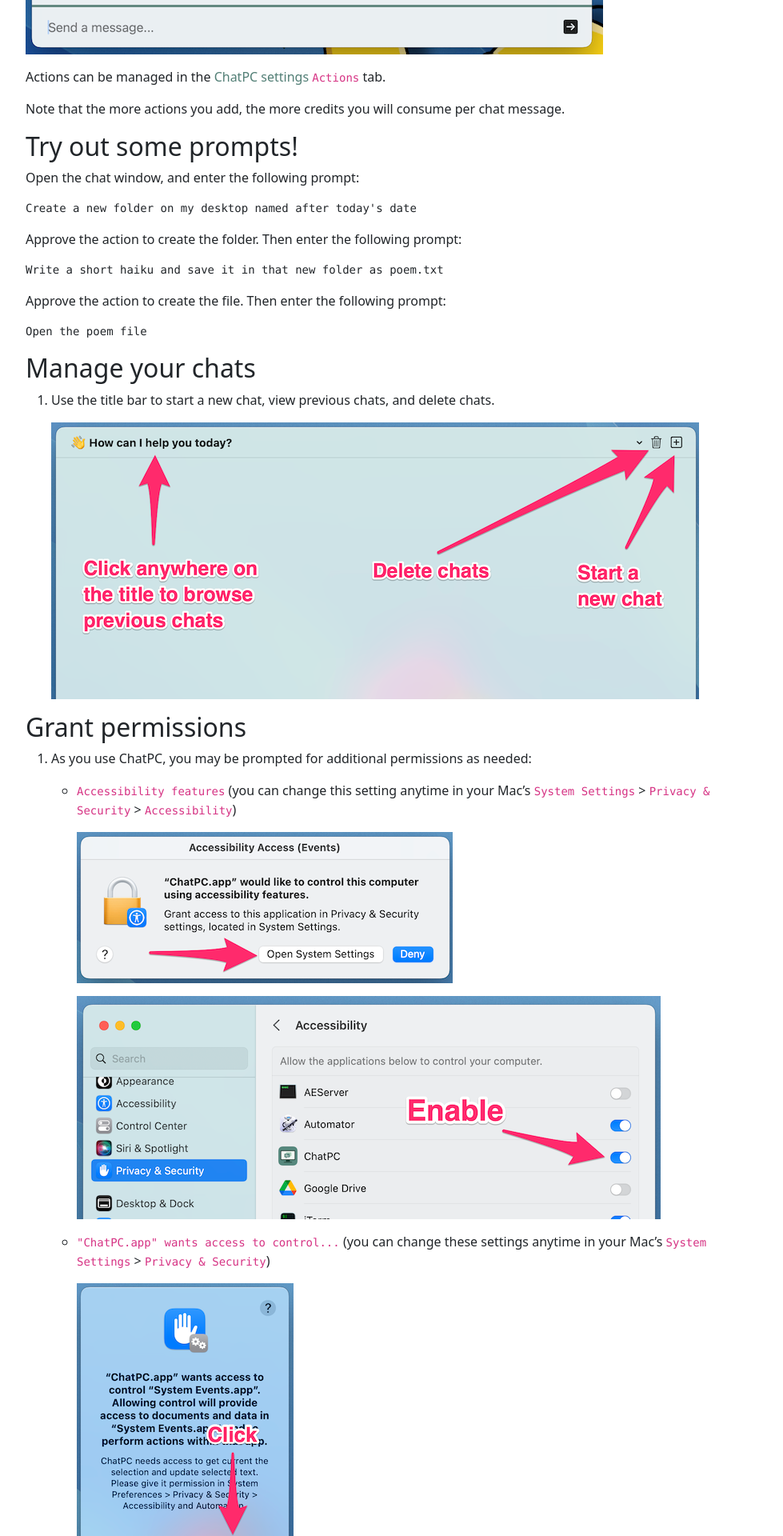
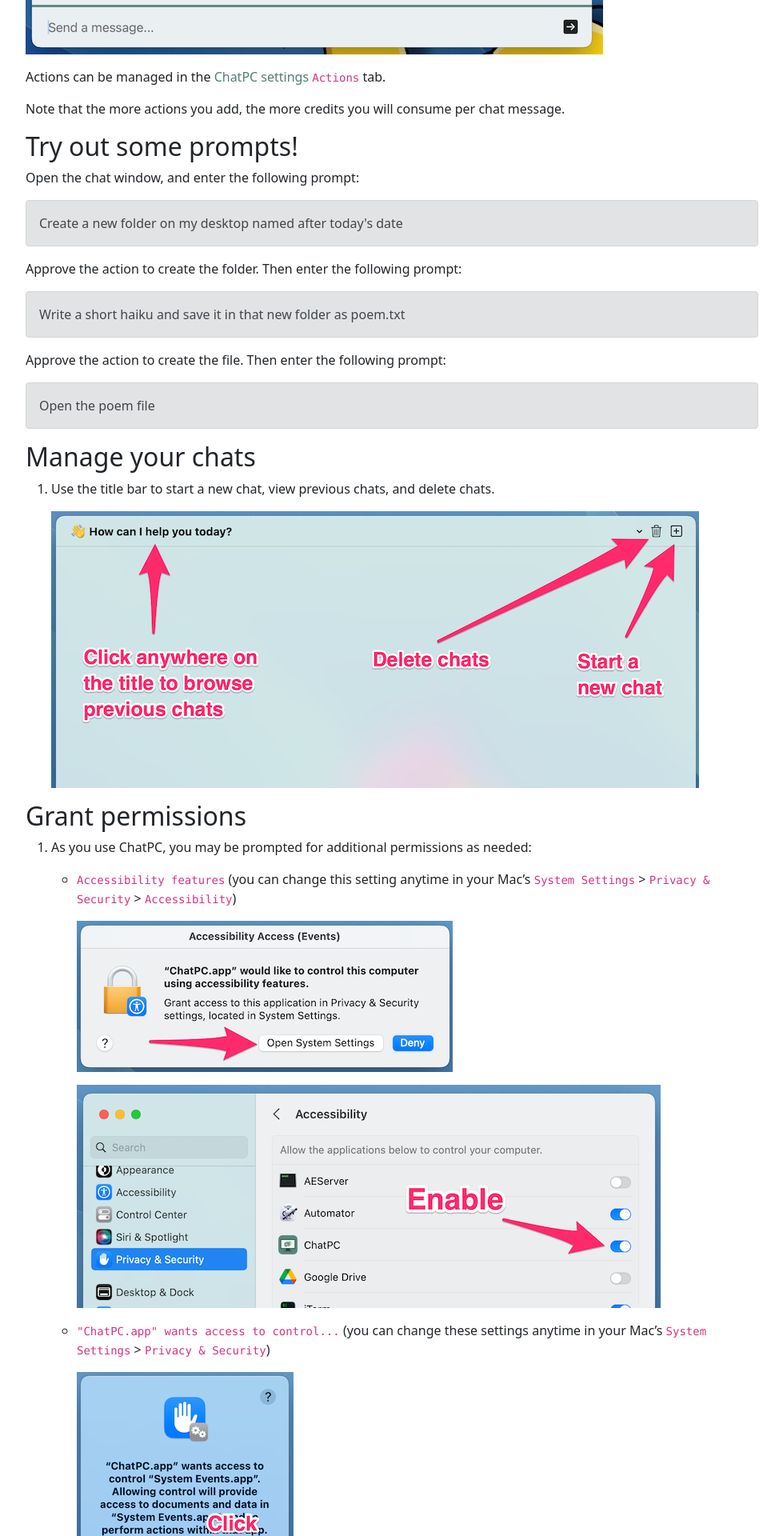
Before and after one commit to dounan/chat-pc-site, a Jekyll site: the page built from docs/macos/getting-started/index-qa.md, in a window 1280 px wide. Shown: the part 3040-4960 px from the top of the page at 80% size, without its empty margins (250-1229 px from the left). Built offline with Jekyll 4.4.1, drawn with Linux system fonts in a browser that asks for light colours; comment, search, counter and statistics services are not loaded; our own code applies the rules of GitHub Pages for plain Markdown files.

Commit message:
fix getting started sample prompt rendering in qa

````diff
--- a/docs/macos/getting-started/index-qa.md
+++ b/docs/macos/getting-started/index-qa.md
@@ -59,21 +59,21 @@
 
 Open the chat window, and enter the following prompt:
 
-```
-Create a new folder on my desktop named after today's date
-```
+<div class="alert alert-secondary" role="alert">
+  Create a new folder on my desktop named after today's date
+</div>
 
 Approve the action to create the folder. Then enter the following prompt:
 
-```
-Write a short haiku and save it in that new folder as poem.txt
-```
+<div class="alert alert-secondary" role="alert">
+  Write a short haiku and save it in that new folder as poem.txt
+</div>
 
 Approve the action to create the file. Then enter the following prompt:
 
-```
-Open the poem file
-```
+<div class="alert alert-secondary" role="alert">
+  Open the poem file
+</div>
 
 ## Manage your chats
 
````
